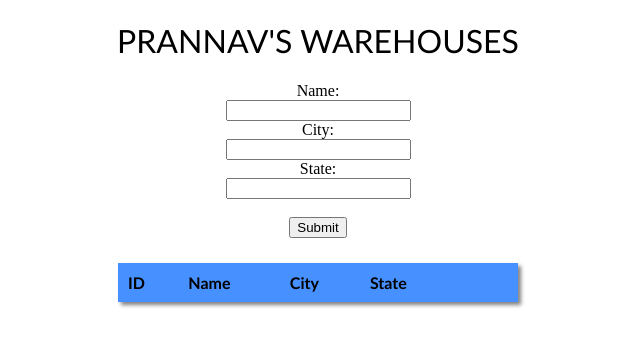
After one commit to bluepra/CRUD_Inventory, a Flask app: page /warehouses in a window 1280 px wide. The commit adds this page. Shown: the top 347 px of the page, without its empty margins (322-962 px from the left). Run offline with Flask 2, Linux system fonts and the light colour scheme; lists and menus that the app fills with data are empty.

Commit message:
Redirect fixed

```diff
--- a/app.py
+++ b/app.py
@@ -1,22 +1,32 @@
-from flask import Flask, render_template, request, url_for
+from flask import Flask, redirect, render_template, request
+from flask_sqlalchemy import SQLAlchemy
 
-# Global field that increments everytime new entry is added
-entry_id = 1
+app = Flask(__name__)
+app.config['SQLALCHEMY_DATABASE_URI'] = "sqlite:///data.db"
+app.config['SQLALCHEMY_TRACK_MODIFICATIONS'] = False
+db = SQLAlchemy(app)
+
+# Global fields that increments everytime new entry is added
+inventory_entry_id = 1
+warehouse_entry_id = 1
 
 # List of inventory entries (dictionaries)
 inventory = []
-
-app = Flask(__name__)
+# List of warehouse entries (dictionaries)
+warehouses = []
 
 # Default page
 @app.route('/', methods = ["POST", "GET"])
+@app.route('/inventory', methods = ["POST", "GET"])
 def home():
-	global entry_id
+	global inventory_entry_id
+	if request.method == "GET":
+		return render_template("index.html", rows = inventory)
 	# User submitted an entry
-	if request.method ==  "POST":
+	elif request.method ==  "POST":
 		new_entry = {}
-		new_entry['id'] = entry_id
-		entry_id += 1
+		new_entry['id'] = inventory_entry_id
+		inventory_entry_id += 1
 
 		new_entry["item"] = request.form['item_input']
 		new_entry["quantity"] = request.form['quantity_input']
@@ -24,7 +34,31 @@ def home():
 
 		inventory.append(new_entry)
 
-	return render_template("index.html", rows = inventory)
+		return redirect("/")
+
+
+
+
+# Default page
+@app.route("/warehouses", methods = ["POST", "GET"])
+def warehouses_page():
+	global warehouse_entry_id
+
+	if request.method == "GET":
+		return render_template("warehouses.html", rows = warehouses)
+	elif request.method ==  "POST":
+		new_entry = {}
+		new_entry["id"] = warehouse_entry_id
+		warehouse_entry_id += 1
+
+		new_entry["name"] = request.form['w_name_input']
+		new_entry["city"] = request.form['city_input']
+		new_entry["state"] = request.form['state_input']
+
+		warehouses.append(new_entry)
+
+		return redirect("/warehouses")
+
 
 
 if __name__ == "__main__":
--- a/static/css/style.css
+++ b/static/style.css
@@ -64,13 +64,11 @@
     border-bottom: 3px solid #4790FF;
 }
 
-/*
-.inventory-table tbody tr:active-row {
-    font-weight: bold;
-    color: #1A3662;
-}*/
+.add_form {
+    text-align: center
+}
 
-.title{
+.title {
     text-align: center;
     font-family: 'Gill Sans MT';
     font-weight: 500;
--- a/templates/base.html
+++ b/templates/base.html
@@ -4,10 +4,11 @@
     <meta charset="UTF-8">
     <meta http-equiv="X-UA-Compatible" content="IE=edge">
     <meta name="viewport" content="width=device-width, initial-scale=1.0">
-    <link rel="stylesheet" href= " {{url_for('static', filename= 'css/style.css')}} ">
-    <title>Prannav's Inventory</title>
+    <link rel="stylesheet" href= " {{url_for('static', filename= 'style.css')}} ">
+    {% block page_title %} {% endblock %}
 </head>
 <body>
+
     {% block body %} {% endblock %}
 
     <script src=" {{url_for('static', filename='script.js')}} "></script>
--- /dev/null
+++ b/templates/warehouses.html
@@ -0,0 +1,49 @@
+{% extends 'base.html' %}
+
+{% block page_title %} <title>Warehouses</title> {% endblock %}
+
+{% block body %}
+<h1 class="title">PRANNAV'S WAREHOUSES</h1>
+
+    <!-- Form that lets the user add more entries -->
+    <div class = "add_form">
+        <form action="", method="post">
+            <label for="w_name_input">Name:</label><br>
+            <input type="text" id="w_name_input" name = "w_name_input"><br>
+
+            <label for="city_input">City:</label><br>
+            <input type="text" id="city_input" name="city_input"><br>
+
+            <label for="state_input">State:</label><br>
+            <input type="text" id="state_input" name="state_input"><br><br>
+
+            <input type="submit" value="Submit">
+          </form>
+    </div>
+
+    <!-- Inventory Table with entries -->
+    <table class = "inventory-table" >
+        <thead>
+            <tr>
+                <th>ID</th>
+                <th>Name</th>
+                <th>City</th>
+                <th>State</th>
+                <th></th>
+                <th></th>
+            </tr>
+        </thead>
+        <tbody>
+            {% for row in rows %}
+                <tr>
+                    <td>{{row['id']}}</td>
+                    <td>{{row['name']}}</td>
+                    <td>{{row['city']}}</td>
+                    <td>{{row['state']}}</td>
+                    <td><button class = "button" onclick="editClick()">Edit</button></td>
+                    <td><button class = "button" onclick="deleteClick()">Del</button></td>
+                </tr>
+            {% endfor %}
+        </tbody>
+    </table>
+{% endblock %}
```
Also changed, not shown: templates/index.html (+10 -8 lines).
